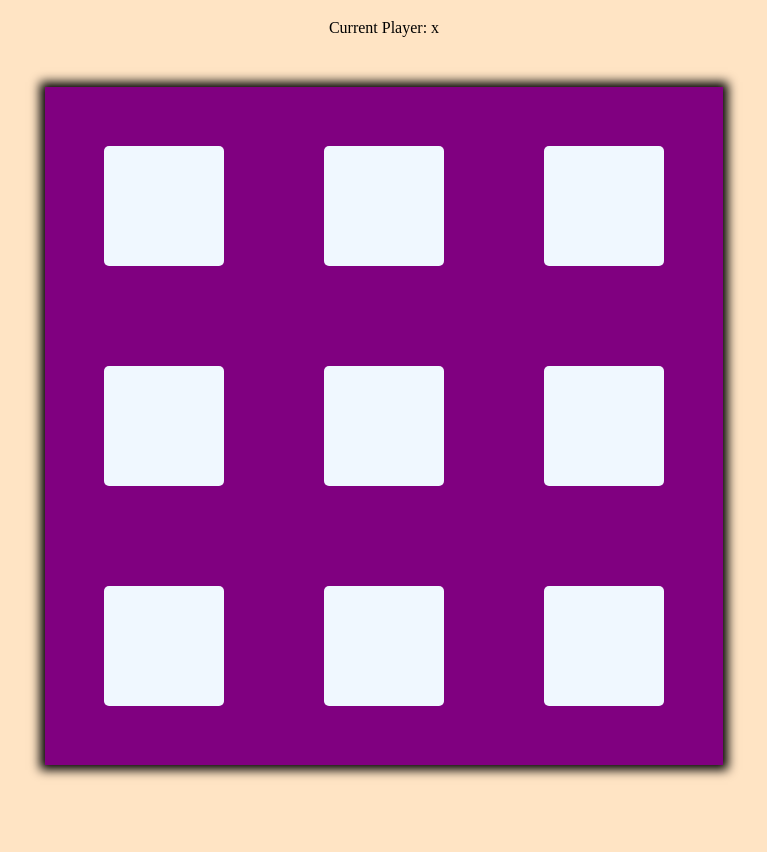
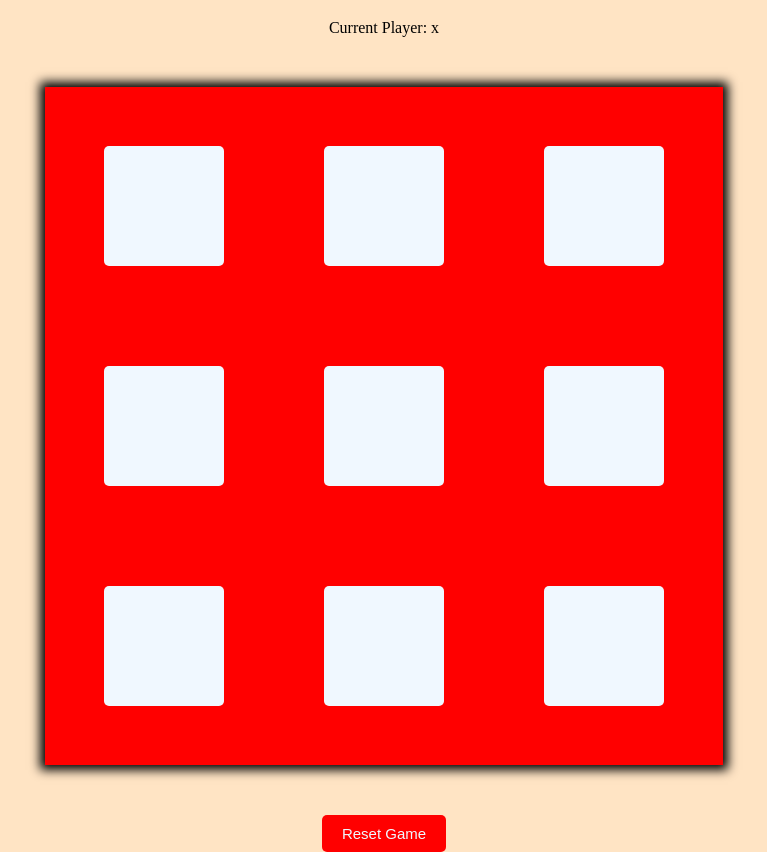
Before and after one commit to vidyabhujadi/tic-tac-toe-game, a plain HTML site: page index.html in a window 1280 px wide. Shown: the part 61-913 px from the top of the page, without its empty margins (256-1023 px from the left). Before the commit the page ends 876 px from the top, so only its background shows below. Drawn offline with Linux system fonts and the light colour scheme.

Commit message:
page is crated

```diff
--- a/index.html
+++ b/index.html
@@ -16,7 +16,7 @@
     .board{
         width:fit-content;
         margin: 50px auto;
-        background-color:purple;
+        background-color:red;
         box-shadow: 0 0 10px 5px black;
         padding: 9px;
 
@@ -45,6 +45,17 @@
         box-shadow: 0 0 5px 2px rebeccapurple;
 
     }
+    .reset-button{
+        display: block;
+        margin:0 auto;
+        padding: 10px 20px;
+        background-color: red;
+        border: 1px;
+        color: aliceblue;
+        border-radius: 5px;
+        font-size: 15px;
+        cursor: pointer;
+    }
 </style>
 </head>
 <body>
@@ -67,6 +78,10 @@
     <div class="box" onclick="selectBox(8)">8</div>
 </div>
 </div>
+
+<button class="reset-button" onclick="resetBoard()">
+    Reset Game
+</button>
 
 <script>
     const board = [-1, -1, -1, -1, -1, -1, -1, -1, -1];
@@ -107,10 +122,82 @@
       }
       const currentPlayerElement = document.getElementById("currentPlayer");
       currentPlayerElement.innerText = currentPlayer;
+
+      checkForWinner();
     }
+    function resetBoard(){
+        board.fill(-1);
+        renderBoard();
+
+        currentPlayer = "x";
+        const currentPlayerElement = document.getElementById("currntPlayer");
+        currentPlayerElement.innerText = currentPlayer;
+        }
+
+        function isPlayerPresent(places,player){
+            // places = [2,4,6]
+            // player = "x" or "0"
+            let result = true;
+
+            places.forEach((place) => {
+                if(board[place]!=player){
+                    result = false;
+                }
+            })
+
+        }
+
+        function checkForWinner(){
+
+            /*
+            winning Position:
+            0,1,2
+            3,4,5
+            6,7,8
+            0,3,6
+            1,4,7
+            2,5,8
+            0,4,8
+            2,4,6
+            */
+
+            if(board[0]=="x" && board[1]=="x" && board[2]=="x"){
+                alert('Player x wins');
+            }else if(board[3]=="x" && board[4]=="x" && board[5]=="x"){
+                alert('Player x wins');
+            }else if(board[6]=="x" && board[7]=="x" && board[8]=="x"){
+            alert('Player x wins');
+            }else if(board[0]=="x" && board[3]=="x" && board[6]=="x"){
+                alert('Player x wins');
+            }else if(board[1]=="x" && board[4]=="x" && board[7]=="x"){
+                alert('Player x wins');
+            }else if(board[2]=="x" && board[5]=="x" && board[8]=="x"){
+                alert('Player x wins');
+            }else if(board[0]=="x" && board[4]=="x" && board[8]=="x"){
+                alert('Player x wins');
+            }else if(board[2]=="x" && board[4]=="x" && board[6]=="x"){
+                alert('Player x wins');
+            }
+
+            if(board[0]=="0" && board[1]=="0" && board[2]=="0"){
+                alert('Player 0 wins');
+            }else if(board[3]=="0" && board[4]=="x" && board[5]=="0"){
+                alert('Player 0 wins');
+            }else if(board[6]=="0" && board[7]=="0" && board[8]=="0"){
+            alert('Player 0 wins');
+            }else if(board[0]=="0" && board[3]=="0" && board[6]=="0"){
+                alert('Player 0 wins');
+            }else if(board[1]=="0" && board[4]=="0" && board[7]=="0"){
+                alert('Player 0 wins');
+            }else if(board[2]=="0" && board[5]=="0" && board[8]=="0"){
+                alert('Player 0 wins');
+            }else if(board[0]=="0" && board[4]=="0" && board[8]=="0"){
+                alert('Player 0 wins');
+            }else if(board[2]=="0" && board[4]=="0" && board[6]=="0"){
+                alert('Player 0 wins');
+            }
+        }
 
 </script>
-
-
 </body>
 </html>
```
